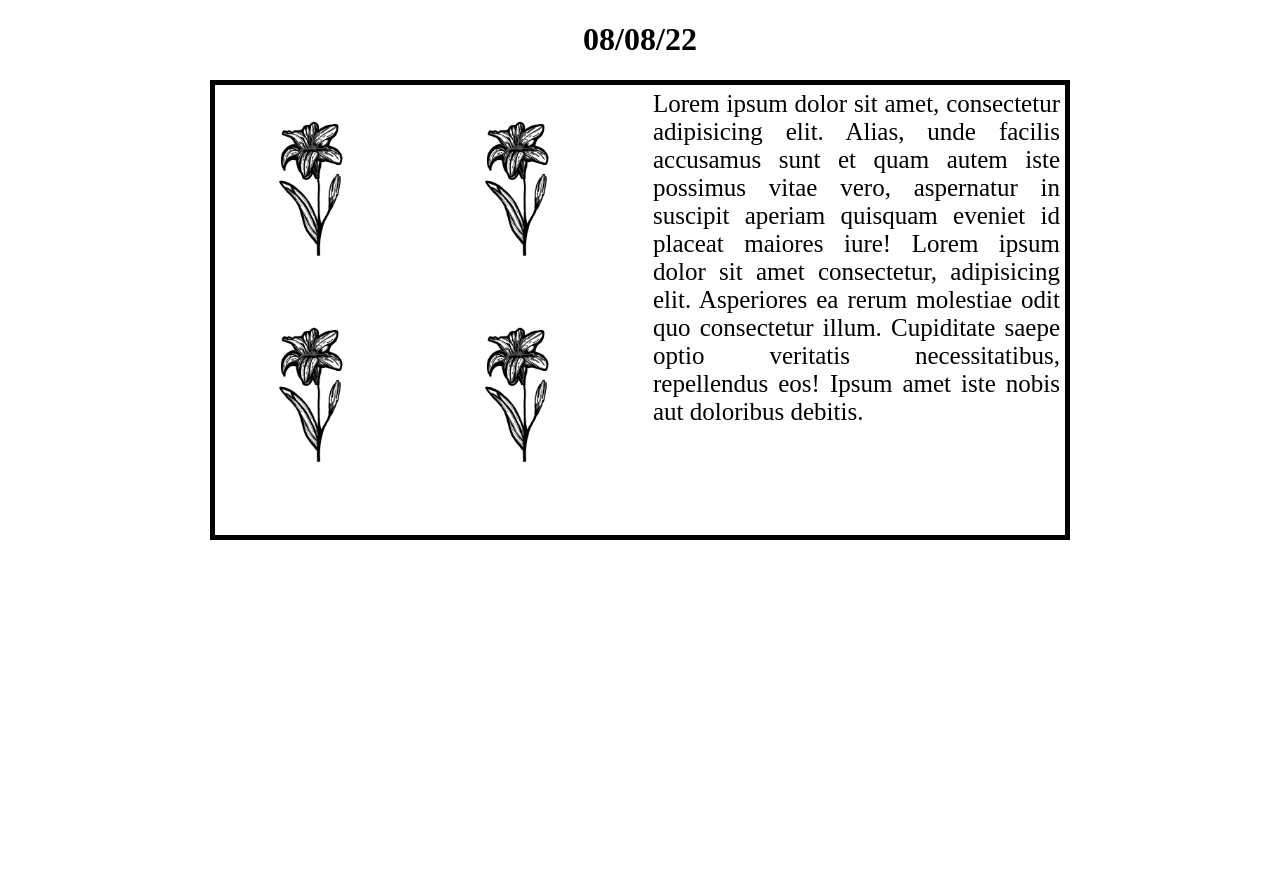
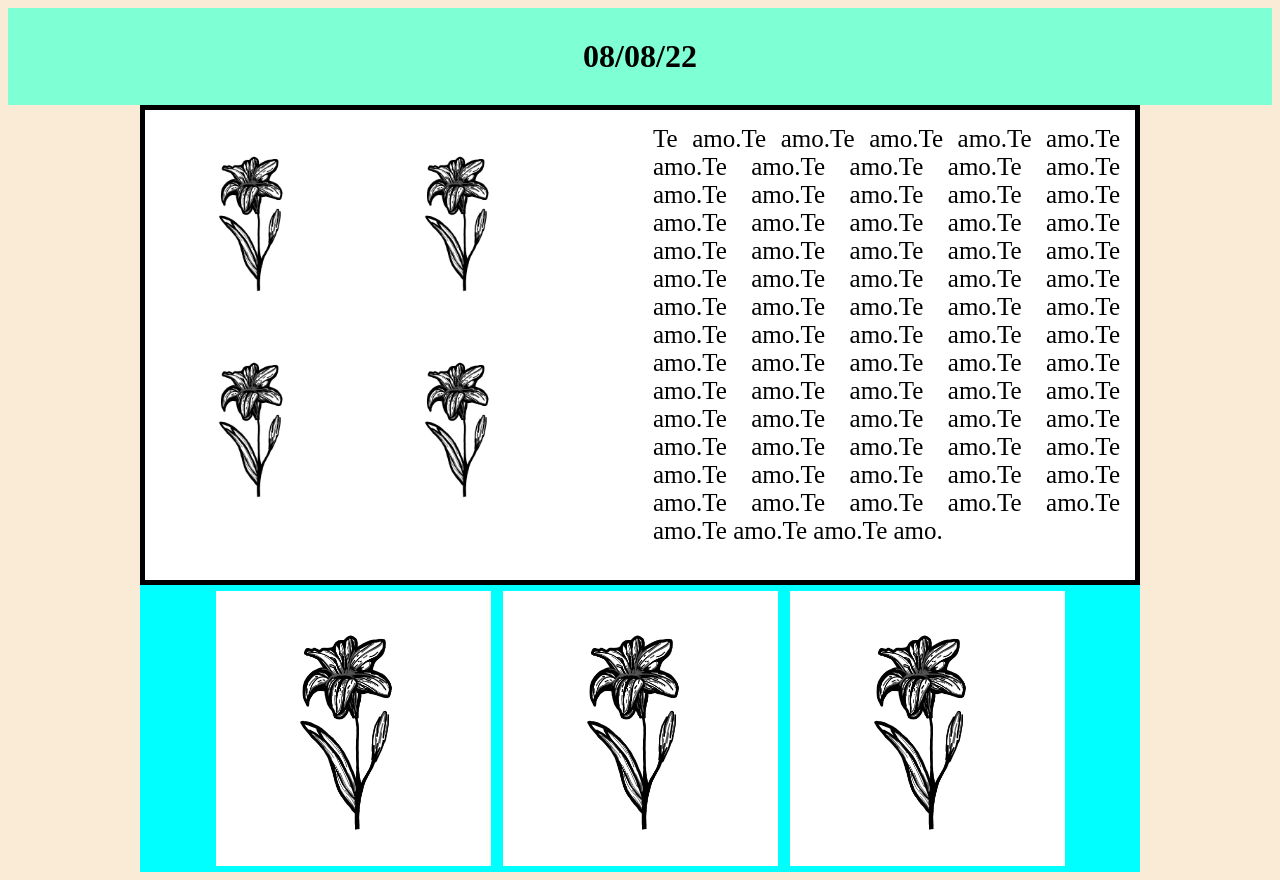
Before and after one commit to PedroHenriqueVBS/html-css, a plain HTML site: page Surpresa/pagina 2.html in a window 1280 px wide. Before the commit the page ends 800 px from the top, so only its background shows below. Drawn offline with Linux system fonts and the light colour scheme.

Commit message:
Separando divs

```diff
--- a/Surpresa/pag2.css
+++ b/Surpresa/pag2.css
@@ -1,17 +1,36 @@
+
+header {
+    background-color: aquamarine;
+    border: 0px;
+    margin: 0%;
+}
 
  h1 {
     display: flex;
     flex-direction: row;
     justify-content: center;
+    margin-bottom: 0;
+    margin-top: 0;
+    padding: 30px;
 }
 
-div{
-    width: 850px;
+body {
+    background-color: antiquewhite;
+}
+
+main {
+    max-width: 1000px;
+    margin: auto;
+    background-color: rgb(255, 255, 255);
+}
+.quadro{
+    max-width: 1000px;
     height: 450px;
     border: 5px solid black;
     justify-content: center;
     columns: 2;
     margin: auto;
+    padding: 10px;
 }
 
 div p {
@@ -22,8 +41,13 @@ div p {
     margin: 0;
 }
 
-div > img {
-    width: 190px;
-    height: 190px;
+img {
     padding: 6px;
 }
+
+.poster {
+    display: flex;
+    justify-content: center;
+    background-color: aqua;
+
+}
--- a/Surpresa/pagina 2.html
+++ b/Surpresa/pagina 2.html
@@ -1,5 +1,5 @@
 <!DOCTYPE html>
-<html lang="en">
+<html lang="pt-br">
 <head>
     <meta charset="UTF-8">
     <meta http-equiv="X-UA-Compatible" content="IE=edge">
@@ -9,22 +9,30 @@
 </head>
 
 <body>
-
+   <header>
     <h1>
         08/08/22
     </h1>
-
+</header>
 
     <main>
         <div class="quadro">
-            <img src="Imagens/Rosa_1.jpeg" alt="" srcset="">
-            <img src="Imagens/Rosa_1.jpeg" alt="" srcset="">
-            <img src="Imagens/Rosa_2.jpeg" alt="" srcset="">
-            <img src="Imagens/Rosa_1.jpeg" alt="" srcset="">
+            <img src="Imagens/Rosa_1.jpeg" alt="" srcset="" width="190px" height="190px" padding="6px">
+            <img src="Imagens/Rosa_1.jpeg" alt="" srcset="" width="190px" height="190px" padding="6px">
+            <img src="Imagens/Rosa_2.jpeg" alt="" srcset="" width="190px" height="190px" padding="6px">
+            <img src="Imagens/Rosa_1.jpeg" alt="" srcset=""
+            width="190px" height="190px" padding="6px">
 
-            <p>Lorem ipsum dolor sit amet, consectetur adipisicing elit. Alias, unde facilis accusamus sunt et quam autem iste possimus vitae vero, aspernatur in suscipit aperiam quisquam eveniet id placeat maiores iure! Lorem ipsum dolor sit amet consectetur, adipisicing elit. Asperiores ea rerum molestiae odit quo consectetur illum. Cupiditate saepe optio veritatis necessitatibus, repellendus eos! Ipsum amet iste nobis aut doloribus debitis.</p>
+            <p>Te amo.Te amo.Te amo.Te amo.Te amo.Te amo.Te amo.Te amo.Te amo.Te amo.Te amo.Te amo.Te amo.Te amo.Te amo.Te amo.Te amo.Te amo.Te amo.Te amo.Te amo.Te amo.Te amo.Te amo.Te amo.Te amo.Te amo.Te amo.Te amo.Te amo.Te amo.Te amo.Te amo.Te amo.Te amo.Te amo.Te amo.Te amo.Te amo.Te amo.Te amo.Te amo.Te amo.Te amo.Te amo.Te amo.Te amo.Te amo.Te amo.Te amo.Te amo.Te amo.Te amo.Te amo.Te amo.Te amo.Te amo.Te amo.Te amo.Te amo.Te amo.Te amo.Te amo.Te amo.Te amo.Te amo.Te amo.Te amo.Te amo.Te amo.Te amo.Te amo.Te amo.Te amo.</p>
         </div>
+        <div class="poster">
+            <img src="Imagens/Rosa_1.jpeg" alt="" srcset="" width="275px">
+            <img src="Imagens/Rosa_1.jpeg" alt="" srcset="" width="275px">
+            <img src="Imagens/Rosa_1.jpeg" alt="" srcset="" width="275px">
+        </div>
+        <div class="slider">
 
+        </div>
 
     </main>
 
```
